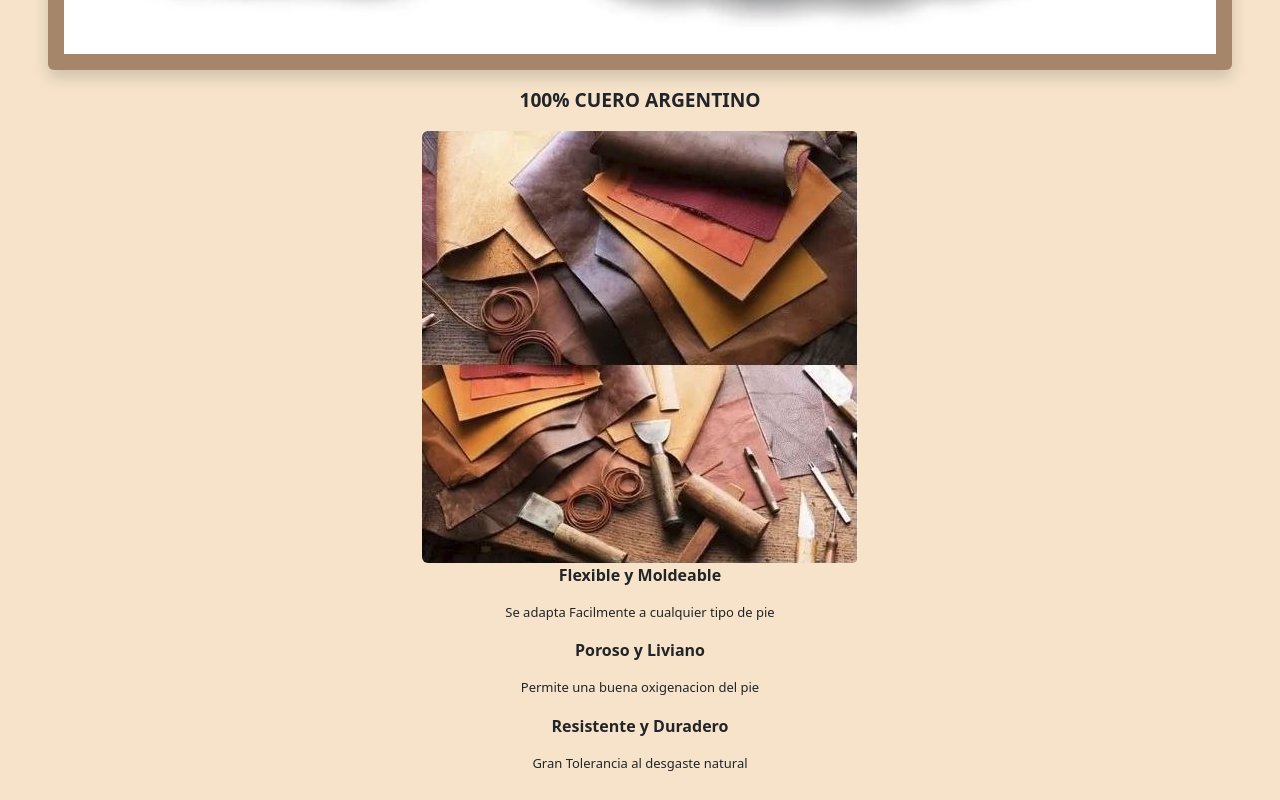
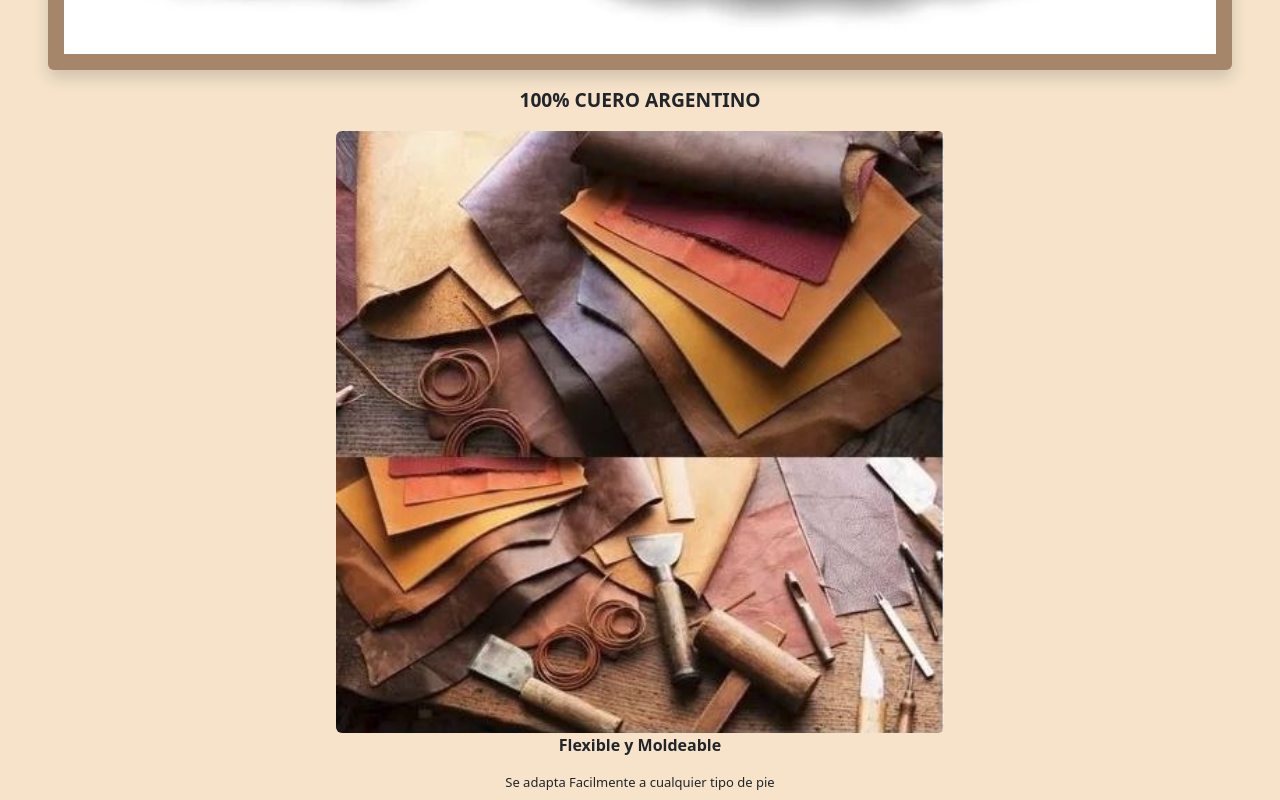
Before and after one commit to cocoprog/version1, a website: page index.html in a window 1280 px wide. Shown: the part 740-1540 px from the top of the page. Drawn offline with nearby package versions, Linux system fonts and the light colour scheme.

Commit message:
proyecto final v2

```diff
--- a/index.html
+++ b/index.html
@@ -85,7 +85,7 @@
           <p class="textCueroTitulo">100% CUERO ARGENTINO</p>
             <div class="divCuero">
                 <div class="divCuero flex">
-                  <img class="rounded" src="/img/cueroedit.JPG" alt="CUERO" width="auto">
+                  <img class="rounded" src="/img/cueroedit.JPG" alt="CUERO" width="50%">
                 </div>
                 <div class="divCuero">
                 <p class="textCueroSubtitulo">Flexible y Moldeable</p>
```
